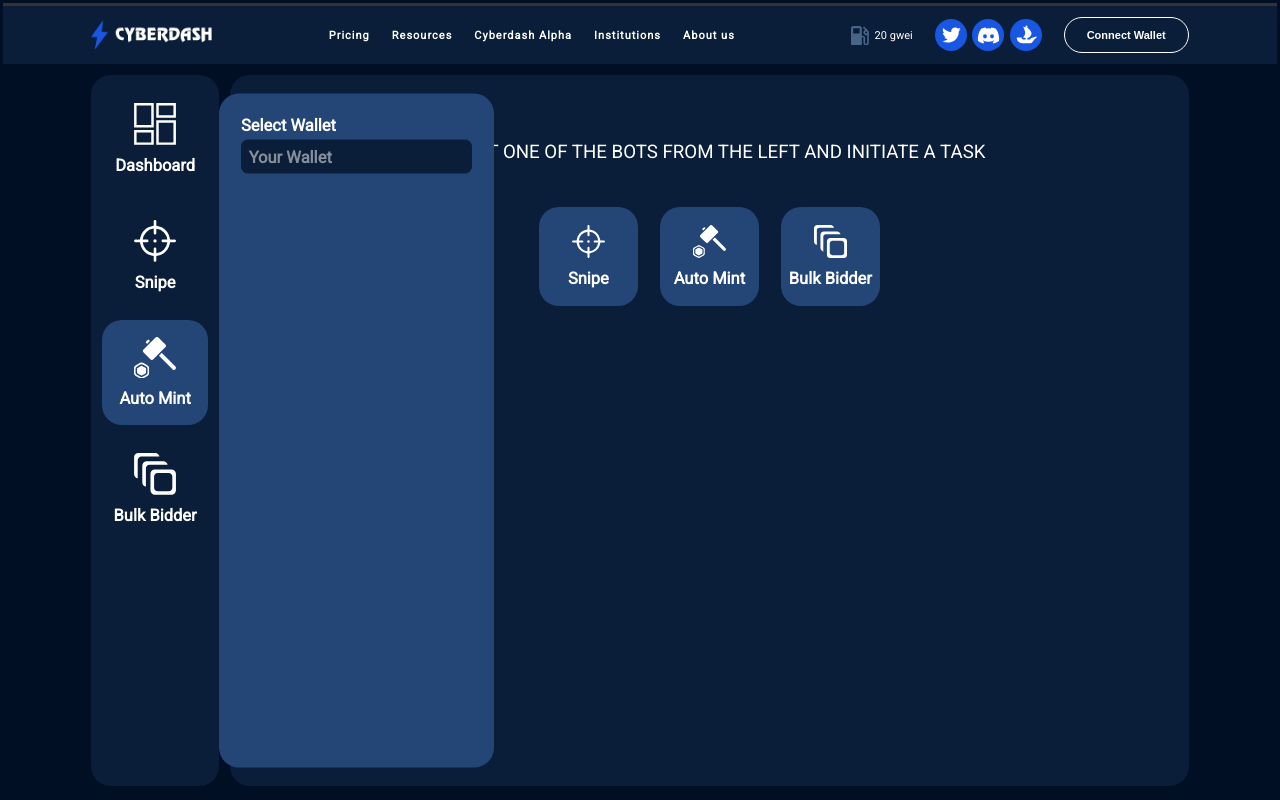
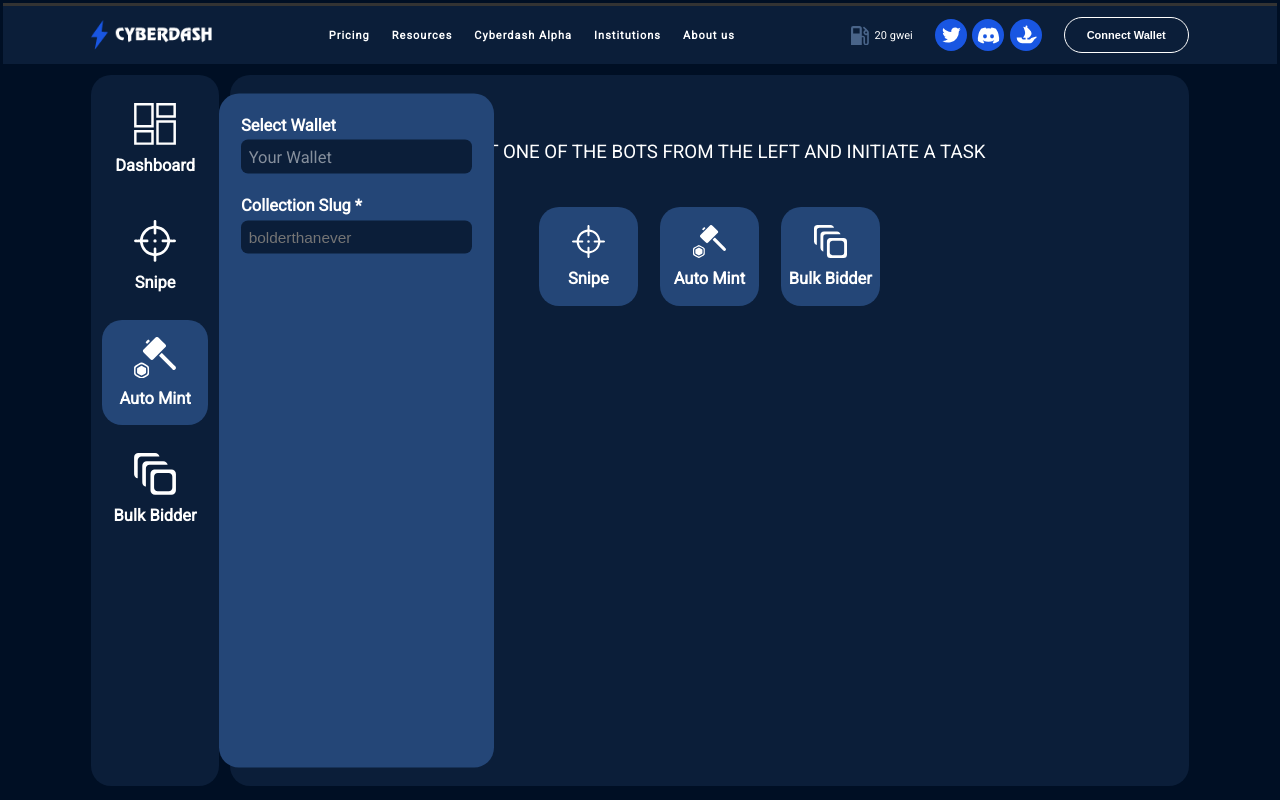
Before and after one commit to FortuneWebWorks/Cyber-React-Sass, a React (Create React App) app: page / in a window 1280 px wide. Built offline with nearby package versions, Linux system fonts and the light colour scheme.

Commit message:
:zap: input Component completed

```diff
--- a/src/components/AutoMint.js
+++ b/src/components/AutoMint.js
@@ -1,5 +1,6 @@
 import '../styles/autoMint.scss';
 import DropDown from './DropDown';
+import Input from './Input';
 
 const dropdownData = [
   { title: 'item1', data: 'item1data' },
@@ -16,6 +17,7 @@
         placeholder={'Your Wallet'}
         items={dropdownData}
       />
+      <Input title="Collection Slug *" placeholder="bolderthanever" />
     </div>
   );
 };
--- /dev/null
+++ b/src/components/Input.js
@@ -0,0 +1,17 @@
+import '../styles/input.scss';
+
+const Input = ({ title, placeholder, callBack }) => {
+  return (
+    <div className="input__container">
+      <span className="input__title">{title}</span>
+      <input
+        onChange={(e) => callBack && callBack(e.target.value)}
+        className="input__input"
+        type="text"
+        placeholder={placeholder}
+      />
+    </div>
+  );
+};
+
+export default Input;
--- a/src/styles/colors.scss
+++ b/src/styles/colors.scss
@@ -1,6 +1,7 @@
 $primary: #0b1e39;
 $primary-dark: #000f24;
 $primary-light: #244677;
+$primary-lighter: #1956e2;
 
 // BG + List-items-bg: #000F24
 // FG: #0B1E39
--- a/src/styles/dropdown.scss
+++ b/src/styles/dropdown.scss
@@ -20,6 +20,7 @@
   }
 
   .dropdown__placeholder {
+    font-weight: normal;
     opacity: 0.5;
     user-select: none;
     pointer-events: none;
@@ -41,10 +42,14 @@
     opacity: 0;
     z-index: -1;
     transition: all 0.2s ease-in-out;
+    user-select: none;
+    pointer-events: none;
 
     &.open {
       opacity: 1;
       z-index: 1;
+      user-select: auto;
+      pointer-events: all;
     }
 
     li {
@@ -52,6 +57,7 @@
       border-bottom: 1px solid $primary;
       border-radius: inherit;
       padding: 1rem;
+      font-weight: normal;
       cursor: pointer;
 
       &:hover {
--- /dev/null
+++ b/src/styles/input.scss
@@ -0,0 +1,27 @@
+@use './colors.scss' as *;
+
+.input__container {
+  width: 100%;
+  display: flex;
+  flex-direction: column;
+  justify-content: center;
+  align-items: flex-start;
+  gap: 0.5rem;
+  padding: 1rem;
+
+  .input__input {
+    width: 100%;
+    min-height: 3rem;
+    background-color: $primary;
+    border: none;
+    outline: none;
+    border-radius: 7px;
+    padding: 0.7rem;
+    color: #fff;
+    font-size: 1.4rem;
+
+    &:focus {
+      outline: 2px solid $primary-lighter;
+    }
+  }
+}
```
